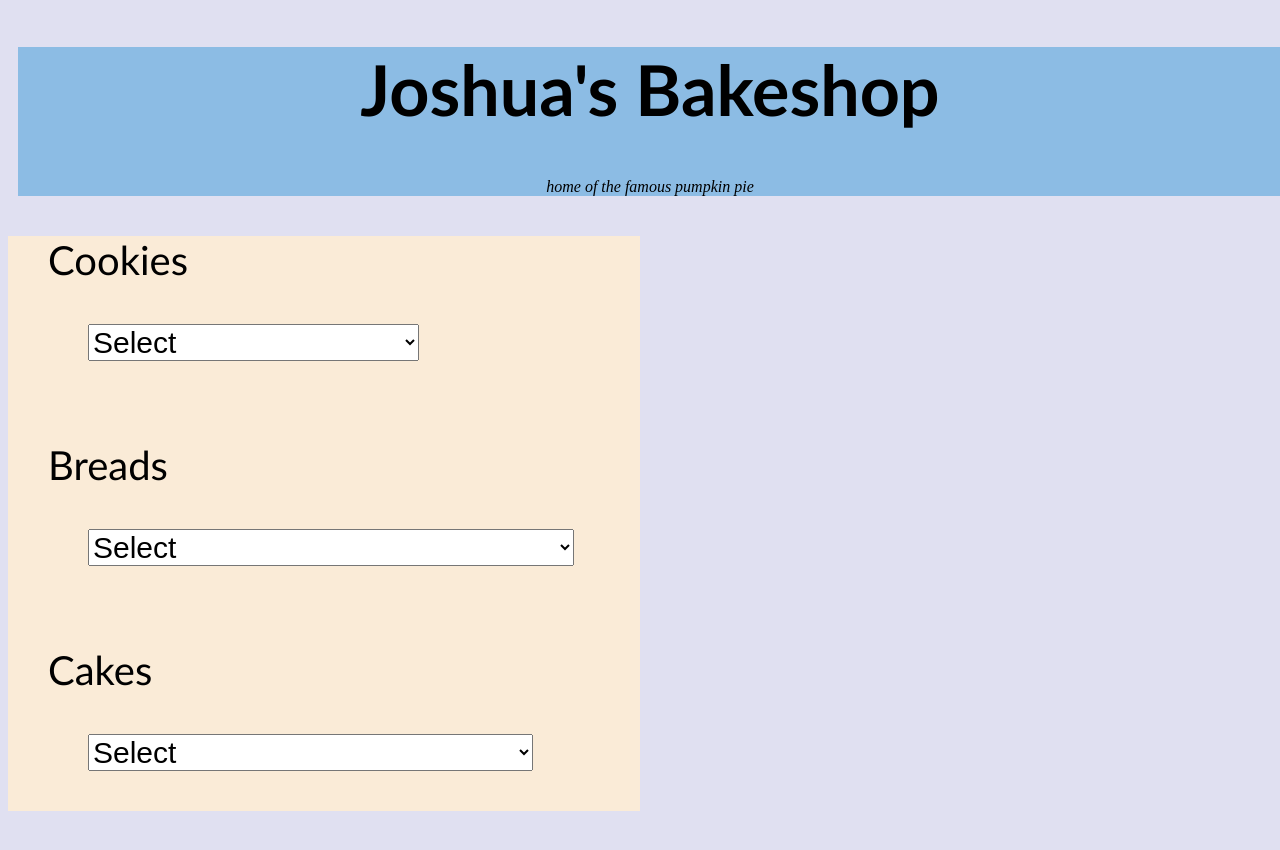
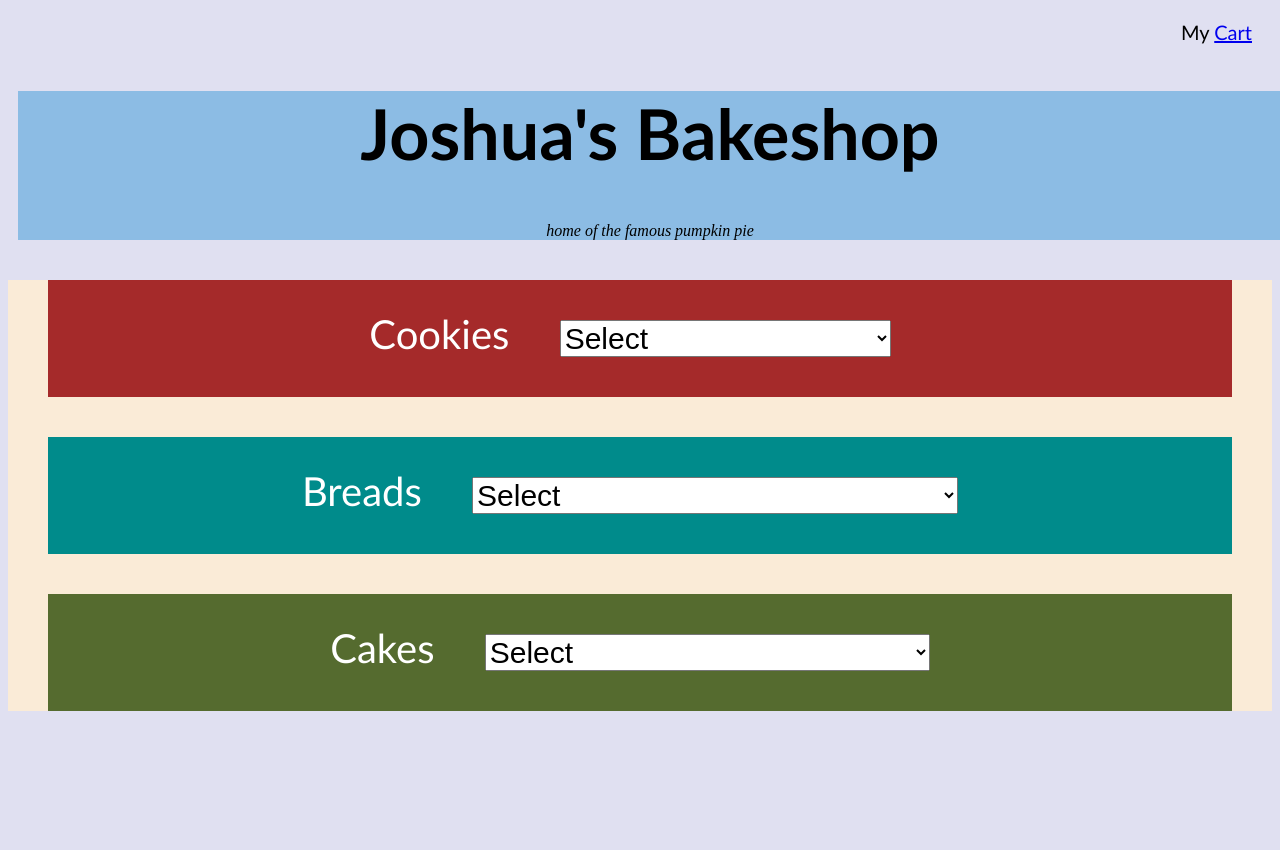
Before and after one commit to erive92d/My-personal-web-test, a plain HTML site: page index.html in a window 1280 px wide. After the commit the page ends 800 px from the top, so only its background shows below. Drawn offline with Linux system fonts and the light colour scheme.

Commit message:
added more css stuff like background colors on each menu

```diff
--- a/index.html
+++ b/index.html
@@ -8,9 +8,14 @@
     <title>Document</title>
 </head>
 <body>
+    <div class="cart">
+    <p>My <a href="#">Cart</a></p>
+</div>
    <div class="headline">
     <h1>Joshua's Bakeshop</h1>
     <p><em>home of the famous pumpkin pie</em></p>
+
+
 
     </div>
 
--- a/styles.css
+++ b/styles.css
@@ -5,6 +5,12 @@ body {
 h1 {
     font-family:'Gill Sans', 'Gill Sans MT', Calibri, 'Trebuchet MS', sans-serif;
     font-size: 70px;
+}
+.cart {
+    text-align: right;
+    margin: 20px;
+    font-size: 20px;
+    font-family:'Gill Sans', 'Gill Sans MT', Calibri, 'Trebuchet MS', sans-serif;
 }
 
 .headline {
@@ -18,16 +24,31 @@ h1 {
 
 .menu {
     background-color:antiquewhite;
-    text-align: left;
+    text-align: center;
     font-family:'Gill Sans', 'Gill Sans MT', Calibri, 'Trebuchet MS', sans-serif;
     font-size: 40px;
 
-    width: 50%;
+    width: 100%;
 }
 
 .cookies, .cakes, .breads {
     display: block;
     margin: 40px;
+    color: white;
+
+}
+
+.cookies {
+    padding-left: 20px;
+    background-color:brown;
+}
+.breads {
+    background-color:darkcyan;
+    padding-left: 20px;
+}
+.cakes {
+    background-color:darkolivegreen;
+    padding-left: 20px;
 }
 
 select {
```
